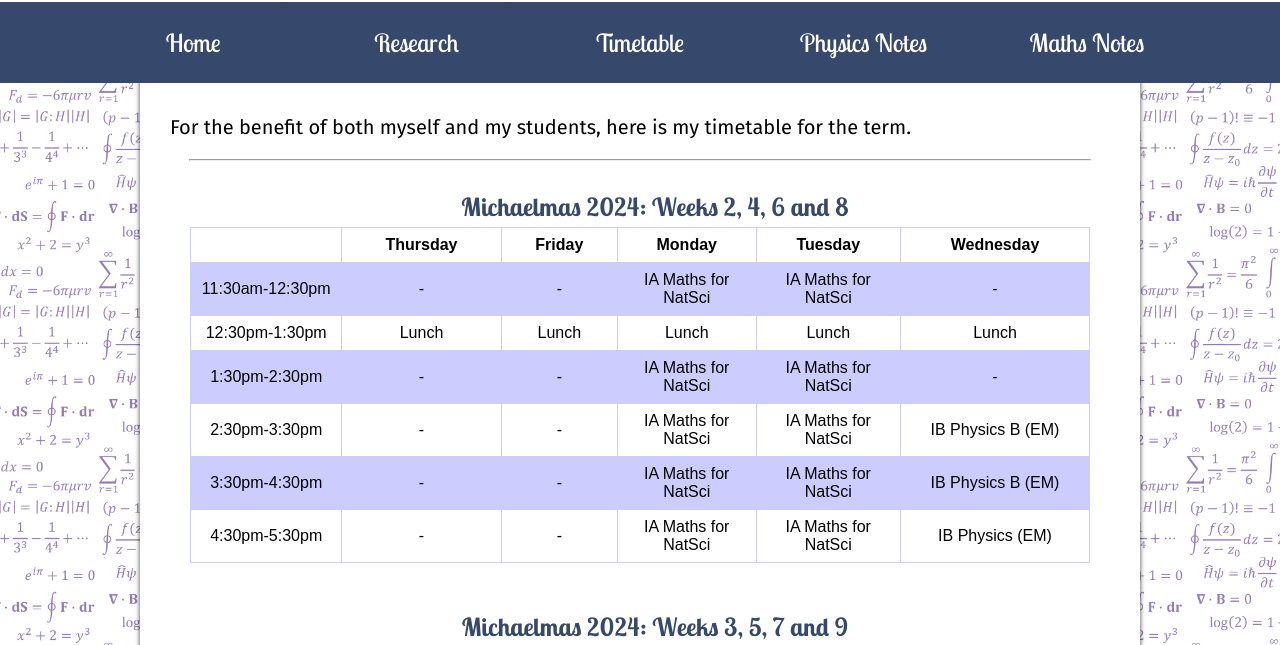
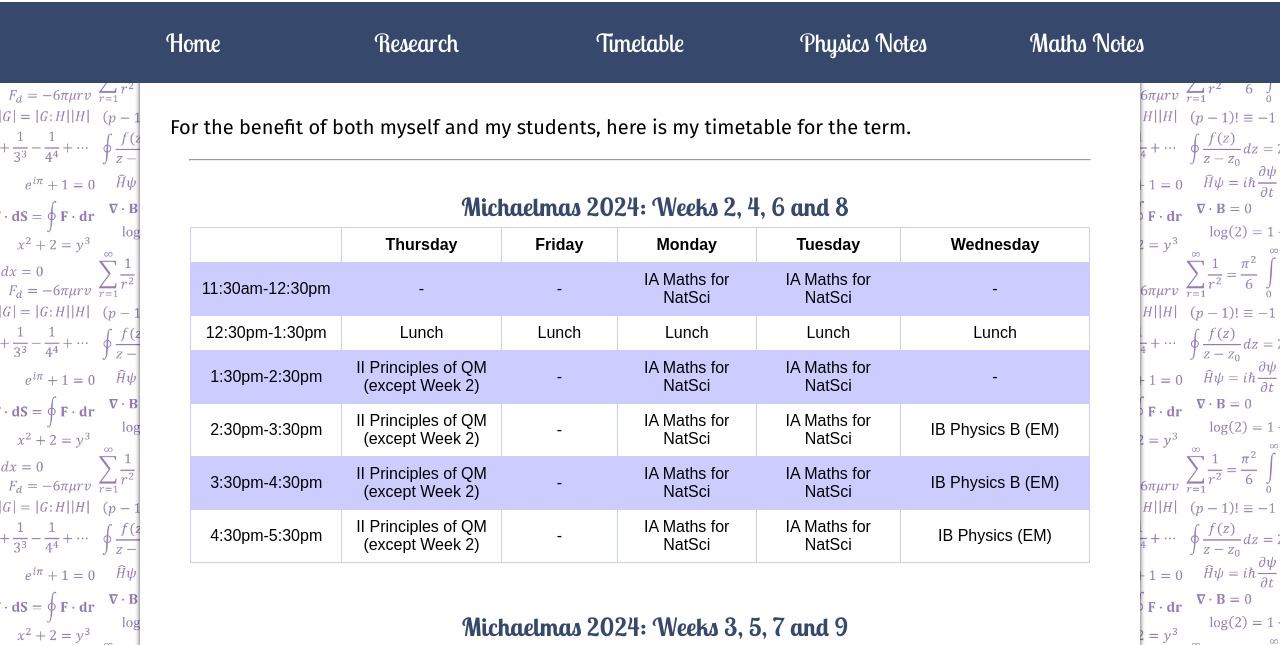
Before and after one commit to J-M-Moore/j-m-moore.github.io, a plain HTML site: page timetable.html in a window 1280 px wide. Shown: the part 89-734 px from the top of the page. Drawn offline with Linux system fonts and the light colour scheme.

Commit message:
Updated timetable

```diff
--- a/timetable.html
+++ b/timetable.html
@@ -58,7 +58,7 @@
     </tr>
     <tr>
       <td>1:30pm-2:30pm</td>
-      <td>-</td>
+      <td>II Principles of QM (except Week 2)</td>
       <td>-</td>
       <td>IA Maths for NatSci</td>
       <td>IA Maths for NatSci</td>
@@ -66,7 +66,7 @@
     </tr>
     <tr>
       <td>2:30pm-3:30pm</td>
-      <td>-</td>
+      <td>II Principles of QM (except Week 2)</td>
       <td>-</td>
       <td>IA Maths for NatSci</td>
       <td>IA Maths for NatSci</td>
@@ -74,7 +74,7 @@
     </tr>
     <tr>
       <td>3:30pm-4:30pm</td>
-      <td>-</td>
+      <td>II Principles of QM (except Week 2)</td>
       <td>-</td>
       <td>IA Maths for NatSci</td>
       <td>IA Maths for NatSci</td>
@@ -82,7 +82,7 @@
     </tr>
     <tr>
       <td>4:30pm-5:30pm</td>
-      <td>-</td>
+      <td>II Principles of QM (except Week 2)</td>
       <td>-</td>
       <td>IA Maths for NatSci</td>
       <td>IA Maths for NatSci</td>
@@ -125,7 +125,7 @@
    <td>-</td>
    <td>IA Maths for NatSci</td>
    <td>IA Maths for NatSci</td>
-   <td>II Principles of QM (except Week 9)</td>
+   <td>-</td>
 
  </tr>
  <tr>
```
